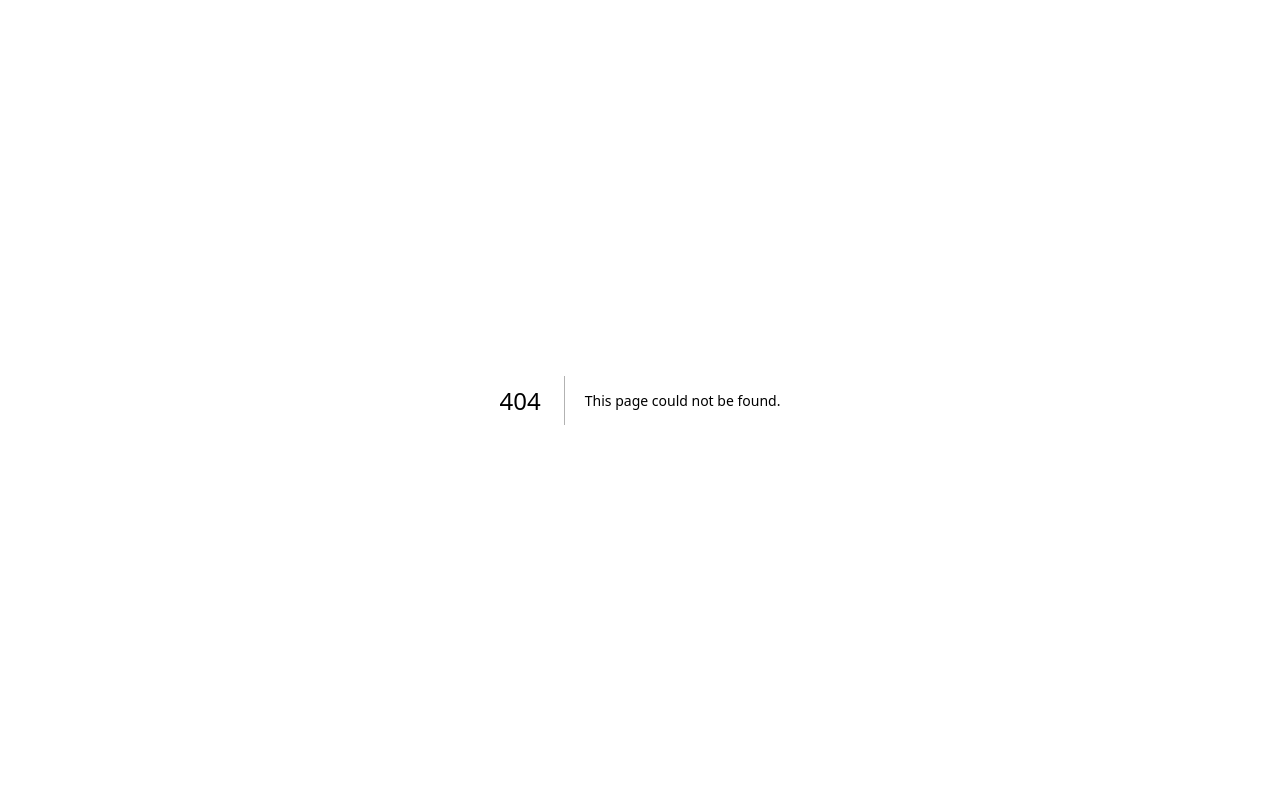
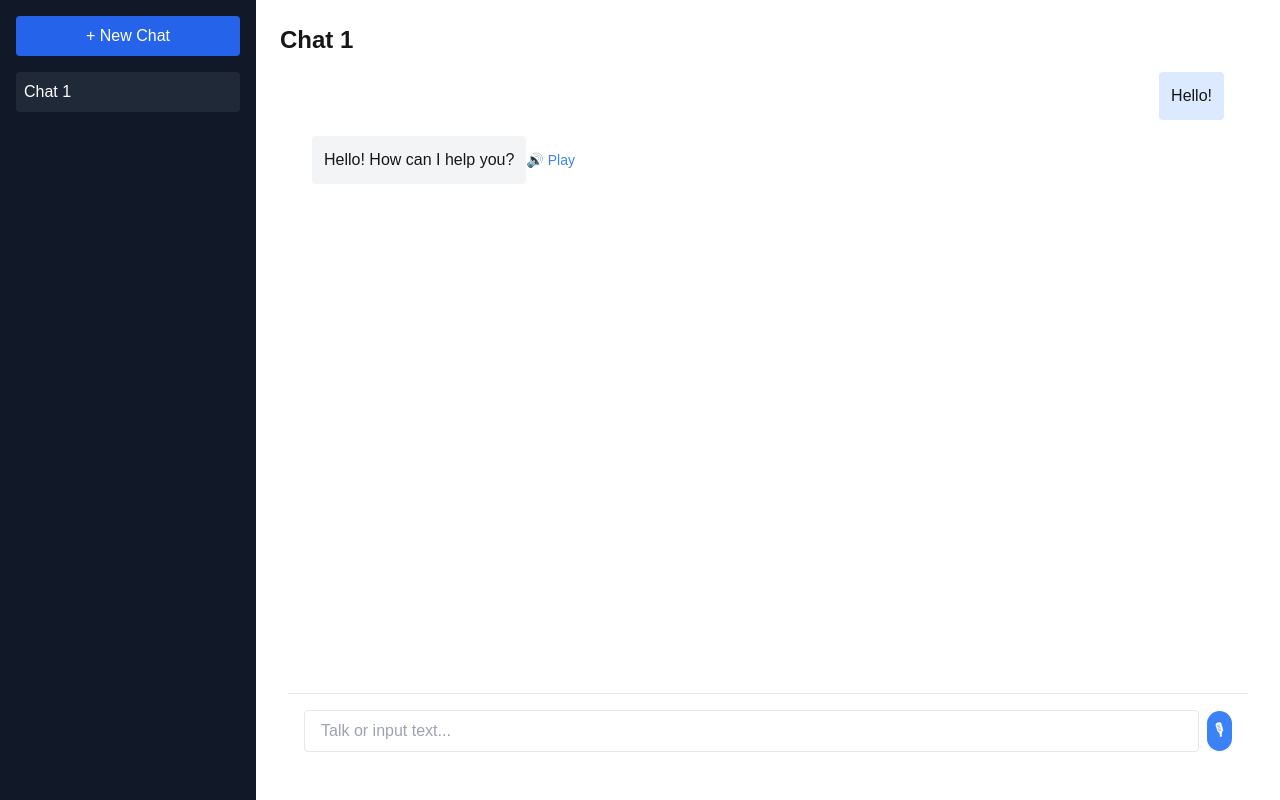
Before and after one commit to M-yoshimura-ML/next-ai-voice-chat, a Next.js app: page /chat2 in a window 1280 px wide. Before the commit this address had no page. Built offline with nearby package versions, Linux system fonts and the light colour scheme.

Commit message:
change tailwindcss to v.3 and add chat UI

```diff
--- /dev/null
+++ b/postcss.config.js
@@ -0,0 +1,6 @@
+module.exports = {
+  plugins: {
+    tailwindcss: {},
+    autoprefixer: {},
+  },
+}
--- a/postcss.config.mjs
+++ /dev/null
@@ -1,6 +0,0 @@
-const config = {
-    plugins: {
-      "@tailwindcss/postcss": {},
-    },
-  };
-  export default config;
--- /dev/null
+++ b/src/app/chat/page.tsx
@@ -0,0 +1,40 @@
+'use client';
+
+import { useState } from 'react';
+import { useRouter } from 'next/navigation';
+
+export default function ChatPage() {
+    const [messages, setMessages] = useState<{ role: string; context: string}[]>([]);
+    const [input, setInput] = useState('');
+
+    const handleSend = () => {
+        setMessages([...messages, { role: 'user', context: input }]);
+        setInput('');
+    }
+
+    return (
+        <div className="min-h-screen flex flex-col bg-white">
+            <header className="p-4 shadow text-xl font-semibold bg-blue-600 text-white">AI Chat</header>
+            <main className="flex-1 overflow-y-auto p-4 space-y-3">
+                {messages.map((message, index) => (
+                    <div key={index} className={`p-3 rounded-lg ${message.role === 'user' ? 'bg-blue-100' : 'bg-gray-100'}`}>
+                        <div className={`inline-block p-2 rounded-lg ${message.role === 'user' ? 'bg-blue-200' : 'bg-gray-200'}`}>
+                            <strong>{message.role === 'user' ? 'You' : 'AI'}</strong>: {message.context}
+                        </div>
+                    </div>
+                ))}
+            </main>
+
+            <footer className="p-4 bg-gray-100 flex items-center space-x-2">
+                <input
+                    type="text"
+                    value={input}
+                    onChange={(e) => setInput(e.target.value)}
+                    placeholder="Type your message..."
+                    className="flex-1 p-2 border rounded"
+                />
+                <button onClick={handleSend} className="bg-blue-600 text-white px-4 py-2 rounded hover:bg-blue-700">Send</button>
+            </footer>
+        </div>
+    )
+}
--- /dev/null
+++ b/src/app/chat2/page.tsx
@@ -0,0 +1,67 @@
+// pages/chat.tsx
+'use client';
+
+import React, { useState } from "react";
+import Sidebar from "../../components/sidebar";
+
+const ChatPage: React.FC = () => {
+  const [conversations, setConversations] = useState<string[]>(["Chat 1"]);
+  const [selectedIndex, setSelectedIndex] = useState(0);
+
+  const handleNewConversation = () => {
+    const newTitle = `Chat ${conversations.length + 1}`;
+    setConversations((prev) => [...prev, newTitle]);
+    setSelectedIndex(conversations.length); // Switch to the new conversation
+  };
+
+  const handleSelectConversation = (index: number) => {
+    setSelectedIndex(index);
+  };
+
+  return (
+    <div className="flex h-screen container mx-auto">
+      {/* Sidebar */}
+      <Sidebar
+        conversations={conversations}
+        onNewConversation={handleNewConversation}
+        onSelectConversation={handleSelectConversation}
+        selectedIndex={selectedIndex}
+      />
+
+      {/* Chat Area */}
+      <main className="flex-1 flex flex-col bg-white">
+        <div className="p-6 overflow-y-auto flex-1">
+          <h1 className="text-2xl font-semibold mb-4">
+            {conversations[selectedIndex]}
+          </h1>
+          {/* Display Chat Content */}
+          <div className="space-y-4 mx-8">
+            <div className="text-right">
+              <p className="bg-blue-100 inline-block p-3 rounded">
+                Hello!
+              </p>
+            </div>
+            <div className="text-left">
+              <p className="bg-gray-100 inline-block p-3 rounded">
+                Hello! How can I help you?
+              </p>
+              <button className="text-sm text-blue-500 mt-1">🔊 Play</button>
+            </div>
+          </div>
+        </div>
+
+        {/* Input area（audio or text） */}
+        <div className="p-4 border-t flex items-center space-x-2 m-8">
+          <input
+            type="text"
+            placeholder="Talk or input text..."
+            className="flex-1 border rounded px-4 py-2"
+          />
+          <button className="p-2 bg-blue-500 text-white rounded-full">🎙</button>
+        </div>
+      </main>
+    </div>
+  );
+};
+
+export default ChatPage;
--- a/src/app/globals.css
+++ b/src/app/globals.css
@@ -1,4 +1,6 @@
-@import "tailwindcss";
+@tailwind base;
+@tailwind components;
+@tailwind utilities;
 
 :root {
   --background: #ffffff;
--- /dev/null
+++ b/src/components/sidebar.tsx
@@ -0,0 +1,42 @@
+// components/Sidebar.tsx
+import React from "react";
+
+interface SidebarProps {
+  conversations: string[];
+  onNewConversation: () => void;
+  onSelectConversation: (index: number) => void;
+  selectedIndex: number;
+}
+
+const Sidebar: React.FC<SidebarProps> = ({
+  conversations,
+  onNewConversation,
+  onSelectConversation,
+  selectedIndex,
+}) => {
+  return (
+    <aside className="w-64 bg-gray-900 text-white p-4">
+      <button
+        onClick={onNewConversation}
+        className="mb-4 bg-blue-600 w-full py-2 rounded"
+      >
+        + New Chat
+      </button>
+      <ul>
+        {conversations.map((title, index) => (
+          <li
+            key={index}
+            className={`mb-2 cursor-pointer p-2 rounded hover:bg-gray-800 ${
+              selectedIndex === index ? "bg-gray-800" : ""
+            }`}
+            onClick={() => onSelectConversation(index)}
+          >
+            {title}
+          </li>
+        ))}
+      </ul>
+    </aside>
+  );
+};
+
+export default Sidebar;
--- /dev/null
+++ b/tailwind.config.js
@@ -0,0 +1,13 @@
+/** @type {import('tailwindcss').Config} */
+module.exports = {
+  content: [
+    "./app/**/*.{js,ts,jsx,tsx}",
+    "./pages/**/*.{js,ts,jsx,tsx}",
+    "./components/**/*.{js,ts,jsx,tsx}",
+    "./src/**/*.{js,ts,jsx,tsx}",
+  ],
+  theme: {
+    extend: {},
+  },
+  plugins: [],
+}
```
Also changed, not shown: package.json (+4 -4 lines), 1 other file (tests, documents, lock files or other folders).
